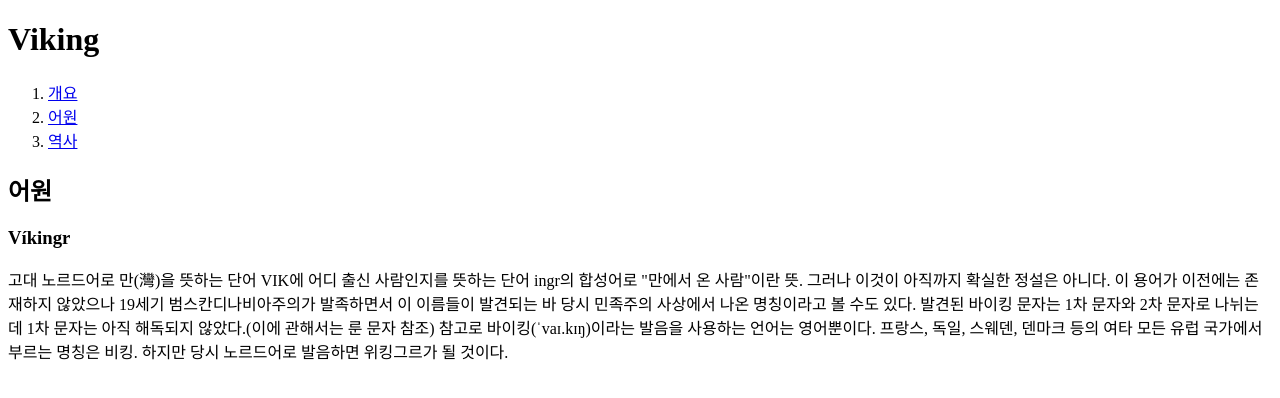
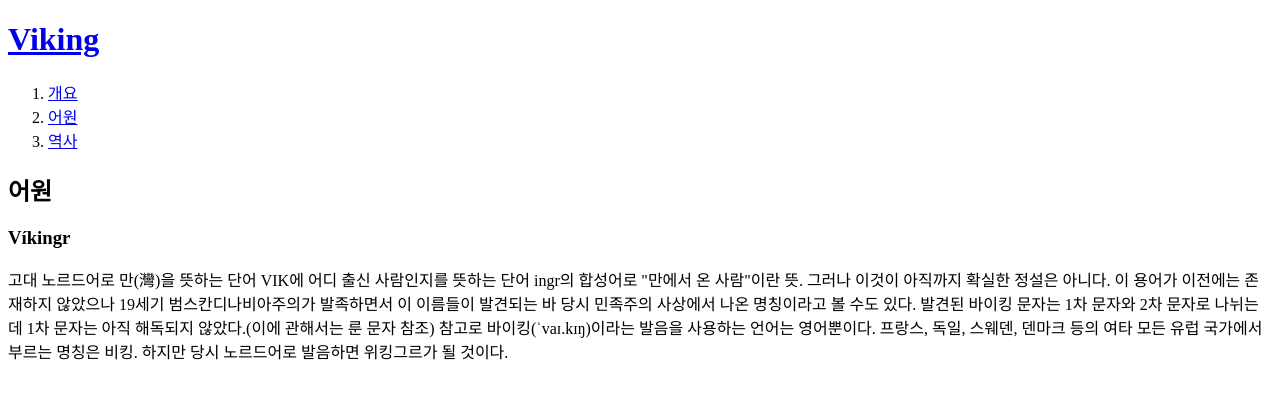
Before and after one commit to catree42/web1, a plain HTML site: page 2.html in a window 1280 px wide. Drawn offline with Linux system fonts and the light colour scheme.

Commit message:
Update 2.html

```diff
--- a/2.html
+++ b/2.html
@@ -7,7 +7,7 @@
 </head>
 
 <body>
-    <h1><a href"0.html">Viking</a></h1>
+    <h1><a href="0.html">Viking</a></h1>
     <ol>
         <li><a href="1.html" target="_blank">개요</a></li>
         <li><a href="2.html" target="_blank">어원</a></li>
```
